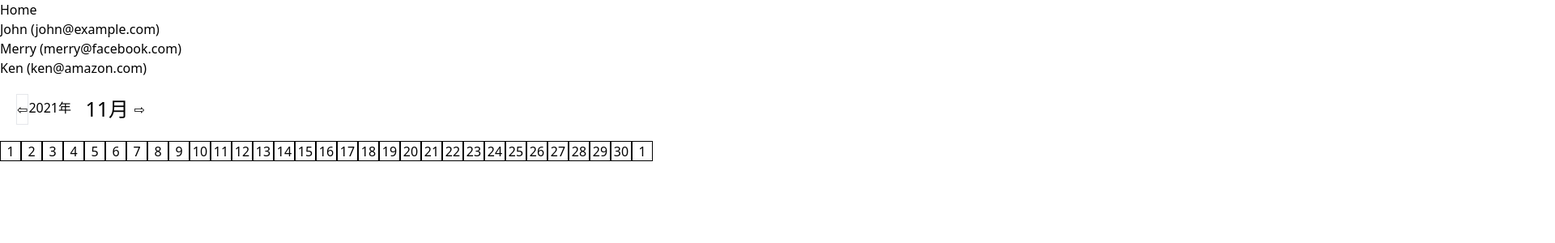
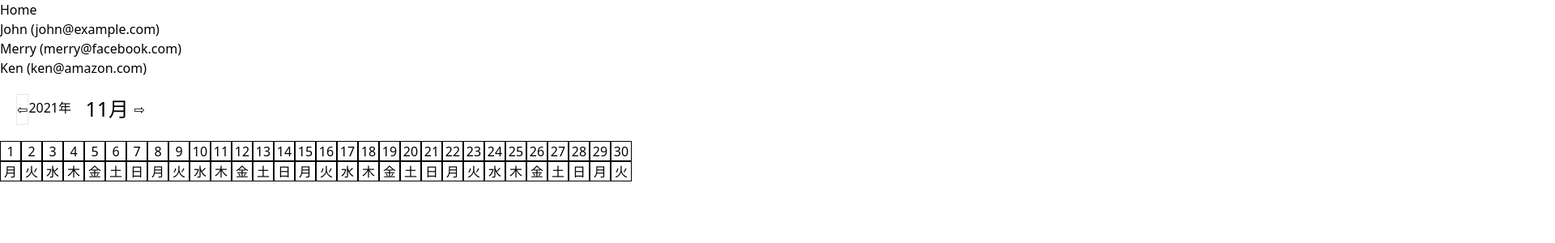
Before and after one commit to takayanagi-takeshi/portfolio_app, a Vue app: page /admin in a window 1280 px wide. Shown: the top 300 px of the page at 81% size, 1920 px wide, since content can reach past the window. Built offline with nearby package versions, Linux system fonts and the light colour scheme.

Commit message:
とりあえず曜日実装

```diff
--- a/src/components/Corender.vue
+++ b/src/components/Corender.vue
@@ -10,14 +10,14 @@
     <button type="button" @click="monthPlus">⇨</button>
   </div>
   <div class="calendar">
-    <!-- <div  class="c-week" v-for="week in weeks" :key="week">
-      {{week}}
-    </div> -->
+    <div  class="c-day" v-for="(day, index) in calendarData" :key="index">
+      {{day.day}}
+    </div>
   </div>
-  <div class="calendar">
+  <div class="calendar-week">
     <div  class="c-day" v-for="(day, index) in calendarData" :key="index">
-      {{day}}
-    </div>
+    {{ dayList[day.week] }}
+  </div>
   </div>
 </div>
 </template>
@@ -28,7 +28,7 @@ export default {
 
       data() {
     return {
-      // dayList: ["日", "月", "火", "水", "木", "金", "土"],
+      dayList: ["金", "土", "日", "月", "火", "水", "木"],
       todays: new Date(),
       now_year: new Date().getFullYear(),
       now_month: new Date().getMonth()+1,
@@ -36,9 +36,6 @@ export default {
     }
   },
   computed: {
-    // weeks() {
-    //   return this.dayList[this.now_month]
-    // },
     users: function() {
       return this.$store.state.users
     },
@@ -49,7 +46,7 @@ export default {
       return this.now_year
     },
     getMonthFirstDayweek() {
-      return new Date(this.getNen, this.getTsuki - 1, 1).getDay()
+      return new Date(this.getNen, this.getTsuki -1, 0).getDay()
     },
     // getBeforeMonthLastDay() {
     //   return new Date(this.getNen, this.getTsuki - 1, 0).getDate()
@@ -60,19 +57,23 @@ export default {
 
     calendarData() {
       let result = []
-      if(this.getMonthFirstDayweek != 0) {
-      for (let i=this.getBeforeMonthLastDay-(this.getMonthFirstDayweek-1); i <= this.getBeforeMonthLastDay; i++) {
-        result.push(i)
-        }
+      // if(this.getMonthFirstDayweek != 0) {
+      // for (let i=this.getBeforeMonthLastDay-(this.getMonthFirstDayweek-1); i <= this.getBeforeMonthLastDay; i++) {
+      //   result.push(i)
+      //   }
+      // }
+      for(let i = 1; i <= this.getMonthLastDay; i++) {
+        const w = new Date(this.now_year, this.now_month, i).getDay()
+        result.push({
+          day: i,
+          week: w
+        })
       }
-      for(let i = 1; i <= this.getMonthLastDay; i++) {
-        result.push(i)
-      }
-      let j = 1
-      for(let i=result.length; i < 31; i++) {
-        result.push(j)
-        j++
-      }
+      // let j = 1
+      // for(let i=result.length; i < 31; i++) {
+      //   result.push(j)
+      //   j++
+      // }
       return result
     },
     // weekData() {
@@ -127,11 +128,22 @@ export default {
 
 .calendar {
   display: flex;
-  width: 150%;
+  width: 300%;
   flex-wrap: wrap;
   text-align: center;
   margin-left: auto;
   margin-right: auto;
+
+}
+
+.calendar-week {
+  display: flex;
+  width: 300%;
+  flex-wrap: wrap;
+  text-align: center;
+  margin-left: auto;
+  margin-right: auto;
+
 }
 
 .c-day {
```
